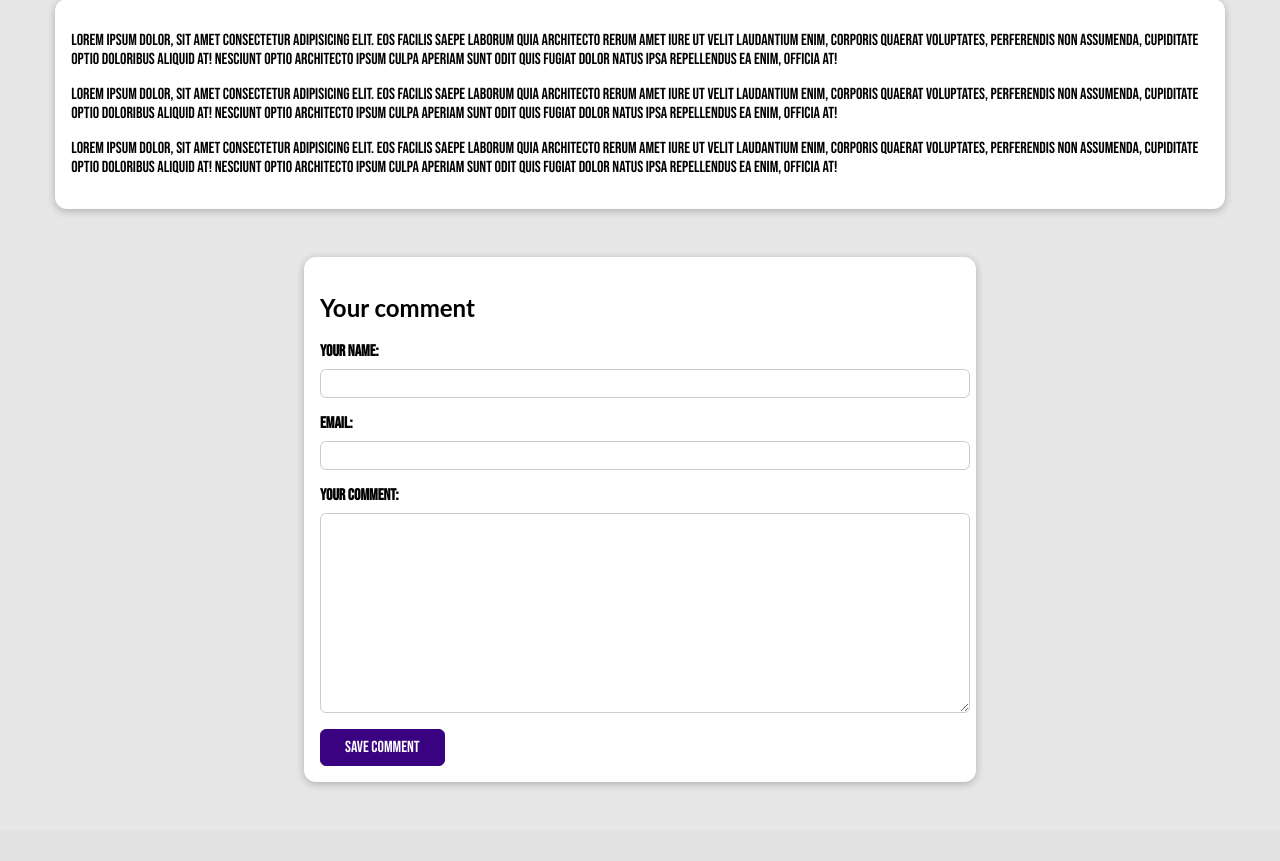
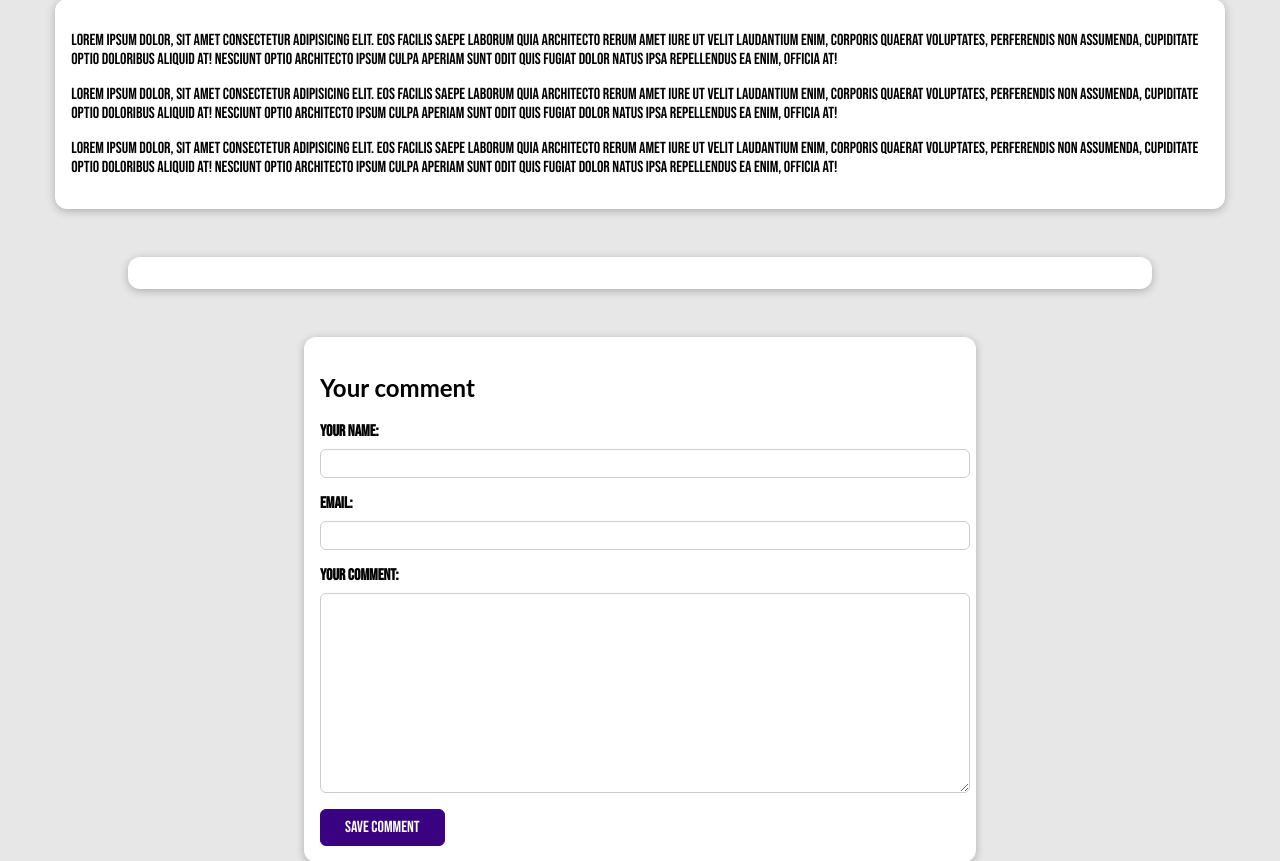
Before and after one commit to parsarezaee/Django-project-blog-, a Django app: a page that uses blog/templates/blog/post-detail.html in a window 1280 px wide. Shown: the part 593-1454 px from the top of the page. Before the commit the page ends 1379 px from the top, so only its background shows below. Run offline with Django 3.2, Linux system fonts and the light colour scheme; data comes from the database, SQL or seed files in the repository; both versions use the stored data as it was after the commit.

Commit message:
show comments on the page

```diff
--- a/blog/models.py
+++ b/blog/models.py
@@ -39,6 +39,12 @@
     author = models.ForeignKey(Author, on_delete=models.SET_NULL,null= True, related_name="posts")
     tags = models.ManyToManyField(Tag)
 
+    def __str__(self):
+        return self.title
+
+
+
+
 class Comment(models.Model):
     user_name = models.CharField(max_length=150)
     email = models.EmailField()
--- a/blog/static/blog/post-detail.css
+++ b/blog/static/blog/post-detail.css
@@ -147,5 +147,32 @@
     color: white;
     padding: 0.5rem 1.5rem;
     border-radius: 6px;
+}
 
+#comments{
+    margin: 3rem auto;
+    width: 90%;
+    max-width: 60rem;
+    border-radius: 12px;
+    background-color: white;
+    box-shadow: 0 2px 8px rgba(0, 0, 0, 0.25);
+    padding: 1rem 2rem;
 }
+#comments ul{
+    list-style: none;
+    margin: 0;
+    padding: 0;
+}
+
+#comments li{
+    margin-bottom: 1rem;
+    border-bottom: 2px solid #ccc;
+}
+
+#comments li:last-of-type{
+    border-bottom: none;
+}
+
+#comments h2{
+    color: #464646;
+}
--- a/blog/templates/blog/post-detail.html
+++ b/blog/templates/blog/post-detail.html
@@ -41,7 +41,16 @@
     {{ post.content|linebreaks }}
   </main>
 
-
+  <section id="comments">
+    <ul>
+     {% for comment in comments %}
+       <li>
+         <h2>{{ comment.user_name }}</h2>
+         <p>{{ comment.text|linebreaks }}</p>
+        </li>
+      {% endfor %}
+    </ul>
+  </section>
 
   <section id="comment-form">
     <h2>Your comment</h2>
--- a/blog/views.py
+++ b/blog/views.py
@@ -38,7 +38,8 @@
         context = {
             "post": post,
             "post_tags": post.tags.all(),
-            "comment_form": CommentForm()
+            "comment_form": CommentForm(),
+            "comments": post.comments.all().order_by("-id")
         }
         return render(request, "blog/post-detail.html", context)
 
@@ -53,6 +54,7 @@
         context = {
             "post": post,
             "post_tags": post.tags.all(),
-            "comment_form": comment_form
+            "comment_form": comment_form,
+            "comments": post.comments.all().order_by("-id")
         }
         return render(request, "blog/post-detail.html", context)
```
Also changed, not shown: blog/admin.py (+7 -1 lines), db.sqlite3.
